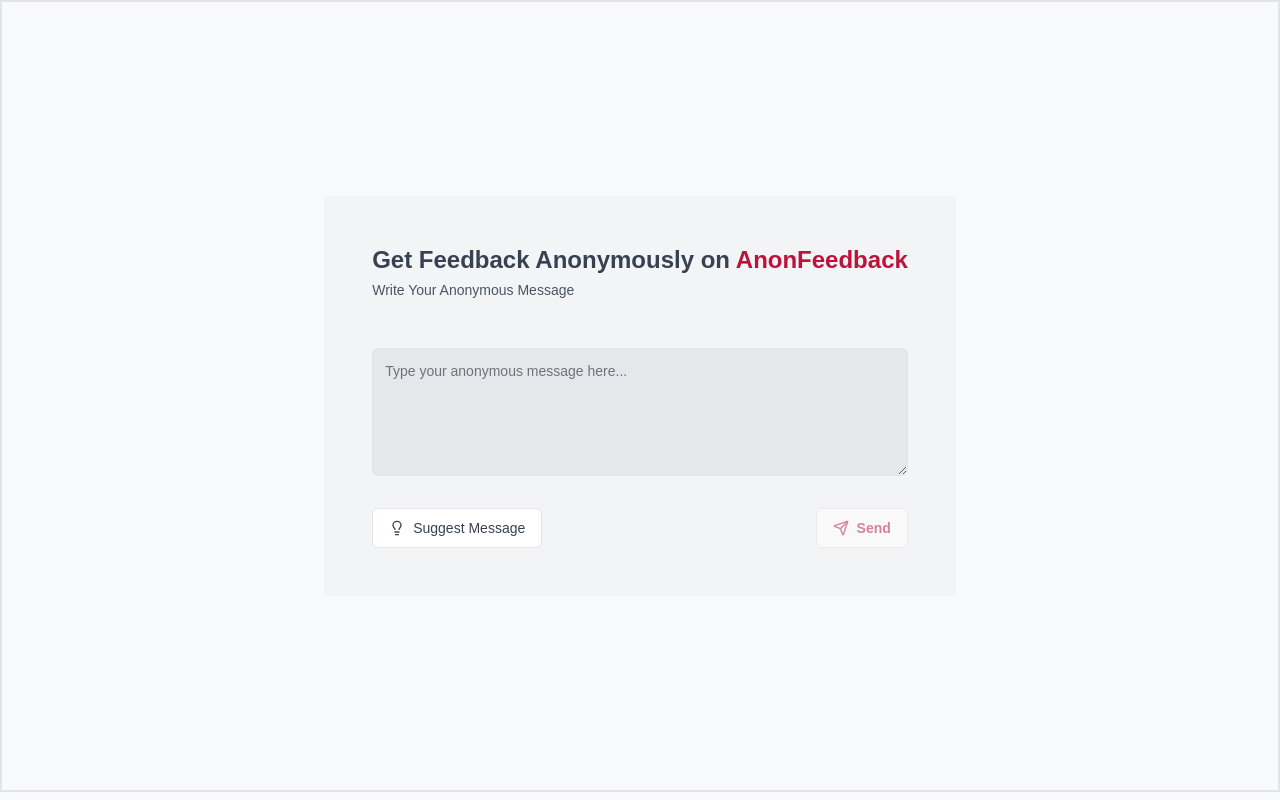
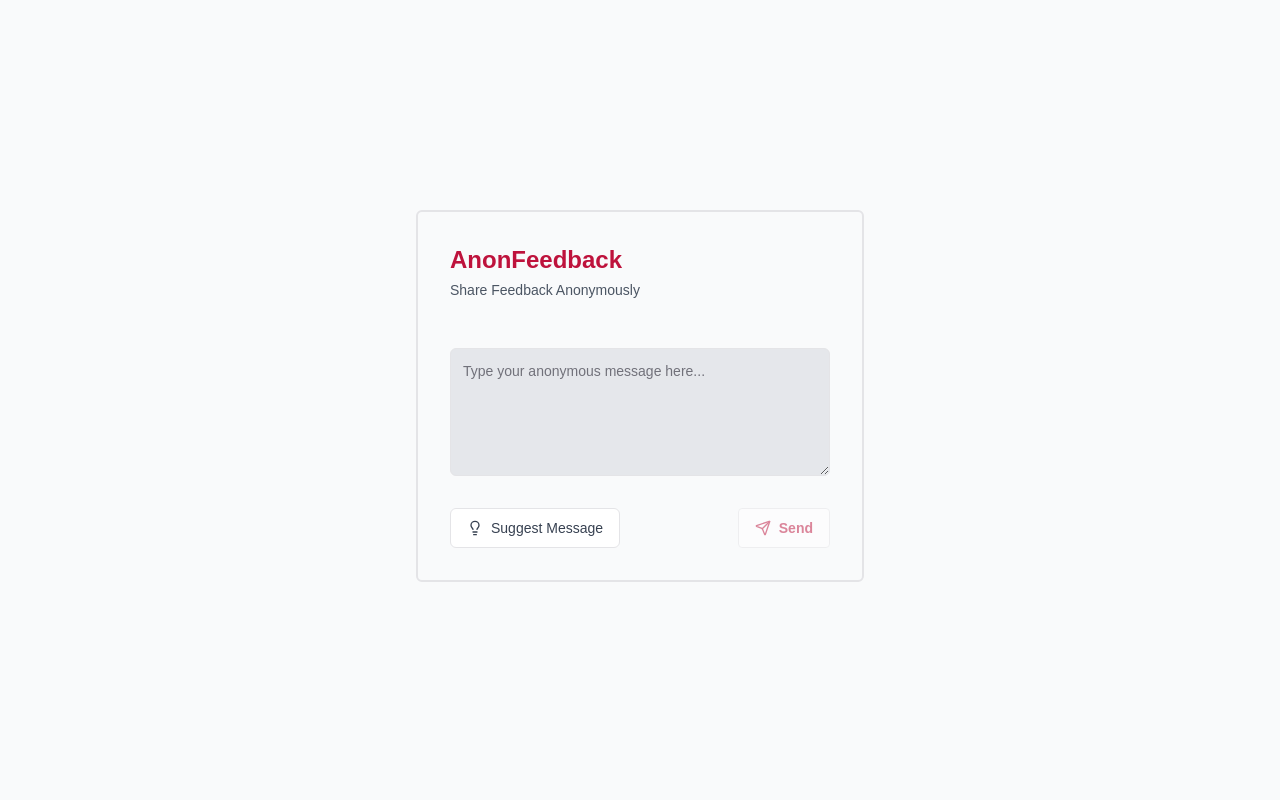
Before and after one commit to Nisha0202/anonfeedback, a Next.js app: page /you/1 in a window 1280 px wide. Built offline with nearby package versions, Linux system fonts and the light colour scheme.

Commit message:
message section styled

```diff
--- a/src/app/(app)/dashboard/page.tsx
+++ b/src/app/(app)/dashboard/page.tsx
@@ -137,7 +137,7 @@
   return (
     <div className="container py-8 px-6 mx-auto">
       <div className="flex justify-between items-center">
-        <Link href={'/'} className="text-xl lg:text-2xl font-bold">AnonFeedback Dashboard</Link>
+        <Link href={'/'} className="text-xl lg:text-2xl font-bold" title="Home">AnonFeedback Dashboard</Link>
         {/*refresh */}
         <Button onClick={() => fetchMessages(true)} size={'sm'} title="Refresh" className="p-0 bg-transparent hover:bg-transparent">
           <RefreshCw className="h-4 w-4 text-black" />
--- a/src/app/(app)/you/[username]/page.tsx
+++ b/src/app/(app)/you/[username]/page.tsx
@@ -218,14 +218,13 @@
 
 
   return (
-    <div className="flex justify-center items-center border-2 min-h-[99vh] bg-gray-50">
-      <div className="px-4 md:px-8 lg:px-12 bg-gray-100 py-12 rounded">
-        <Link href="/" title="Home" className="text-xl lg:text-2xl font-bold mb-12">
-          Get Feedback Anonymously on
-          <span className="text-rose-700"> AnonFeedback</span>
+    <div className="min-h-[99vh] grid place-items-center bg-gray-50">
+      <div className="w-full max-w-md px-6 py-8 sm:px-6 lg:px-8 md:px-10 border-2 rounded-md">
+        <Link href="/" title="Home" className="text-xl lg:text-2xl font-bold text-rose-700 mb-12">
+         AnonFeedback
         </Link>
         <h2 className="text-sm text-gray-600 mb-12 mt-1">
-          Write Your Anonymous Message
+        Share Feedback Anonymously
         </h2>
         <div className="space-y-8">
           <Textarea
```
